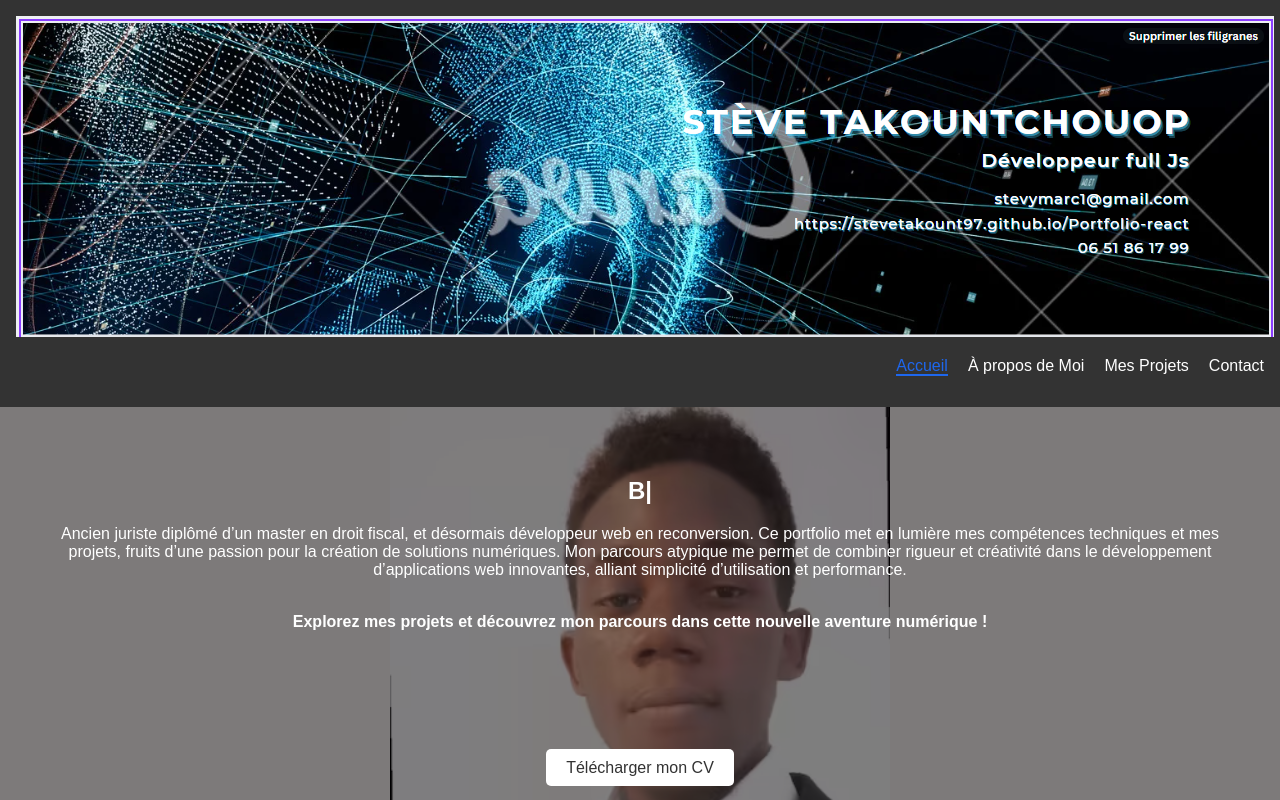
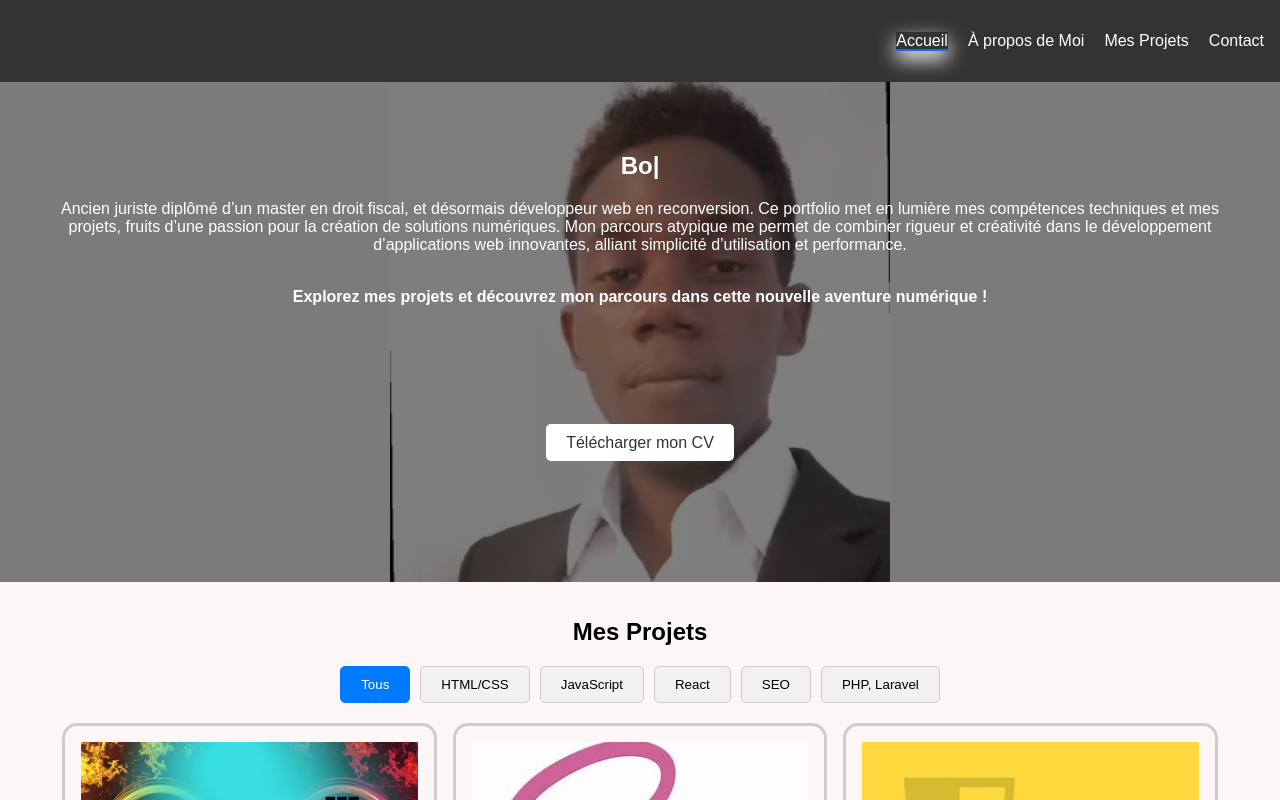
Before and after one commit to SteveTakount97/Portfolio-react, a React (Create React App) app: page / in a window 1280 px wide. In both pictures the pointer is over the link "Accueil". Shown: the top 800 px of the page. Built offline with nearby package versions, Linux system fonts and the light colour scheme.

Commit message:
mise en forme button

```diff
--- a/src/App.css
+++ b/src/App.css
@@ -14,7 +14,8 @@ header {
 }
 a:hover{
   border-bottom: rgb(30, 103, 238) 2px solid;
-  color: rgb(30, 103, 238);
+  color: white;
+  box-shadow: 0 8px 20px white;
 }
 
 header nav ul {
--- a/src/component/About/About.css
+++ b/src/component/About/About.css
@@ -2,7 +2,7 @@
 .about-section {
     padding: 4rem 2rem;
     margin: 2rem auto;
-    max-width: 1700px;
+    text-align: justify;
     background-color: #ffffff;
     border-radius: 16px;
     box-shadow: 0 4px 10px rgba(0, 0, 0, 0.05);
--- a/src/component/header/header.js
+++ b/src/component/header/header.js
@@ -4,7 +4,6 @@ import React from 'react';
 const Header = () => {
   return (
     <header>
-      <img src="/img/banniere.png" alt="banniere" />
       <nav>
         <ul>
           <li>
--- a/src/index.css
+++ b/src/index.css
@@ -206,6 +206,9 @@ h2{
   color: white;
   border-color: #007BFF;
 }
+button:hover{
+  box-shadow: 0 8px 20px rgba(0, 0, 0, 0.15);
+}
 form{
   display: flex;
   flex-direction: column;
```
